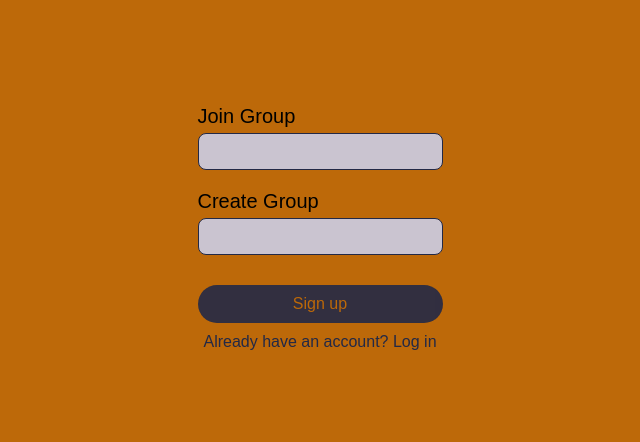
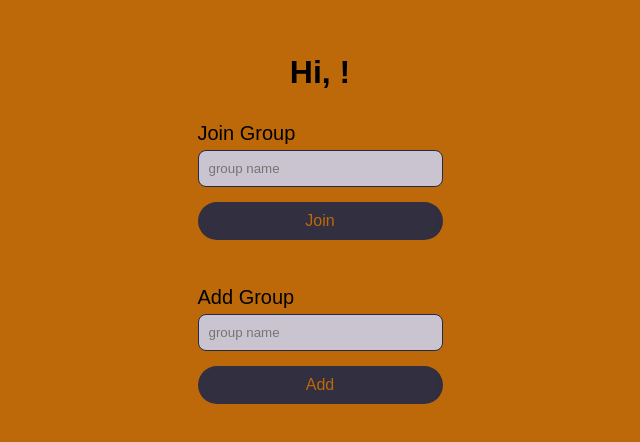
Before and after one commit to TeamCharizardRP/InnoVote, a React (Create React App) app in the folder client/: page /group in a window 1280 px wide. Shown: the part 172-614 px from the top of the page, without its empty margins (328-968 px from the left). Built offline with nearby package versions, Linux system fonts and the light colour scheme; sample sign-in values are in the browser's storage.

Commit message:
Group page and styling complete

```diff
--- a/client/src/App.jsx
+++ b/client/src/App.jsx
@@ -2,6 +2,7 @@ import { BrowserRouter, Routes, Route, Navigate } from 'react-router-dom';
 import LoginPage from './features/auth/LoginPage.jsx';
 import SignupPage from './features/auth/SignupPage.jsx';
 import GroupPage from './features/group/GroupPage.jsx';
+import IdeaPage from './features/group/GroupPage.jsx';
 import ProtectedRoute from './features/auth/ProtectedRoute.jsx';
 
 import './styles/styles.scss';
@@ -20,6 +21,14 @@ const App = () => {
             </ProtectedRoute>
           }
         />
+        <Route
+          path='/idea'
+          element={
+            <ProtectedRoute>
+              <IdeaPage />
+            </ProtectedRoute>
+          }
+        />
         <Route path='/' element={<Navigate replace to='/login' />} />
       </Routes>
     </BrowserRouter>
--- a/client/src/features/auth/LoginPage.jsx
+++ b/client/src/features/auth/LoginPage.jsx
@@ -1,15 +1,7 @@
 import React, { useState } from 'react';
 import { useNavigate, Link } from 'react-router-dom';
 import { useSelector, useDispatch } from 'react-redux';
-import {
-  setUsername,
-  setUserId,
-  clearCreds,
-  setError,
-  clearError,
-  setToken,
-  clearToken,
-} from './authSlice.js';
+import { setUsername, setUserId, setError, clearError, setToken } from './authSlice.js';
 
 const LoginPage = () => {
   const navigate = useNavigate();
@@ -39,6 +31,8 @@ const LoginPage = () => {
         dispatch(setToken(data.token));
 
         navigate('/group');
+      } else {
+        dispatch(setError(data));
       }
     } catch (err) {
       dispatch(setError('Error logging in'));
@@ -49,8 +43,9 @@ const LoginPage = () => {
     <div className='login'>
       <h1 className='title'>InnoVote</h1>
       <h3 className='title'>Log in with your username and password</h3>
+      <h3 className='title'>Log in</h3>
       <form onSubmit={handleSignup}>
-        {error && <div className='error-message'>Error message here</div>}
+        {error && <div className='error-message'>{error}</div>}
         <div className='input-field'>
           <label htmlFor='username'>Username</label>
           <input
--- a/client/src/features/auth/SignupPage.jsx
+++ b/client/src/features/auth/SignupPage.jsx
@@ -30,7 +30,7 @@ const SignupPage = () => {
       if (response.ok && data) {
         navigate('/login');
       } else {
-        dispatch(setError('Username already exists'));
+        dispatch(setError(data));
       }
     } catch (err) {
       dispatch(setError('Error signing up'));
@@ -41,6 +41,7 @@ const SignupPage = () => {
     <div className='login'>
       <h1 className='title'>InnoVote</h1>
       <h3 className='title'>Sign up with your username and password</h3>
+      <h3 className='title'>Sign up</h3>
       <form onSubmit={handleSignup}>
         {error && <div className='error-message'>{error}</div>}
         <div className='input-field'>
--- a/client/src/features/group/GroupPage.jsx
+++ b/client/src/features/group/GroupPage.jsx
@@ -1,62 +1,60 @@
 import React, { useState } from 'react';
 import { useNavigate, Link } from 'react-router-dom';
 import { useSelector, useDispatch } from 'react-redux';
-import {
-  setUsername,
-  clearCreds,
-  setError,
-  clearError,
-  setToken,
-  clearToken,
-} from '../auth/authSlice.js';
+import { setUsername, setError, clearError } from '../auth/authSlice.js';
+import { addGroup } from '../group/groupSlice.js';
 
 const GroupPage = () => {
   const navigate = useNavigate();
   const dispatch = useDispatch();
   const username = useSelector((state) => state.auth.username);
-  const [password, setPassword] = useState(''); // best practice would be to hash
   const error = useSelector((state) => state.auth.error);
+  const group = useSelector((state) => state.group.groups);
 
-  const handleSignup = async (e) => {
+  const handleJoin = async (e) => {
     e.preventDefault();
-    setPassword('');
     dispatch(clearError());
     try {
-      navigate('/login');
+      navigate(`/idea`);
+    } catch (err) {
+      dispatch(setError('Error logging in'));
+    }
+  };
+
+  const handleAdd = async (e) => {
+    e.preventDefault();
+    dispatch(clearError());
+    try {
+      navigate(`/idea`);
     } catch (err) {
       dispatch(setError('Error logging in'));
     }
   };
 
   return (
+    <div>
       <div className='login'>
-      <form onSubmit={handleSignup}>
-        {error && <div className='error-message'>{error}</div>}{' '}
+        <h1 className='title'>{`Hi, ${username}!`}</h1>
+        <form onSubmit={handleJoin}>
+          {error && <div className='error-message'>{error}</div>}
           <div className='input-field'>
-          <label htmlFor='username'>Join Group</label>
-          <input
-            type='text'
-            id='username'
-            value={username}
-            onChange={(e) => dispatch(setUsername(e.target.value))}
-            required
-          />
-        </div>
-        <div className='input-field'>
-          <label htmlFor='password'>Create Group</label>
-          <input
-            type='password'
-            id='password'
-            value={password}
-            onChange={(e) => setPassword(e.target.value)}
-            required
-          />
+            <label htmlFor='group code'>Join Group</label>
+            <input type='text' id='username' placeholder='group name' required />
           </div>
           <div className='action-buttons'>
-          <button type='submit'>Sign up</button>
-          <Link to='/login'>Already have an account? Log in</Link>
+            <button type='submit'>Join</button>
           </div>
         </form>
+        <form onSubmit={handleAdd}>
+          <div className='input-field'>
+            <label htmlFor='group code'>Add Group</label>
+            <input type='text' id='username' placeholder='group name' required />
+          </div>
+          <div className='action-buttons'>
+            <button type='submit'>Add</button>
+          </div>
+        </form>
+      </div>
     </div>
   );
 };
--- a/client/src/features/group/groupSlice.js
+++ b/client/src/features/group/groupSlice.js
@@ -1,7 +1,7 @@
 import { createSlice } from '@reduxjs/toolkit';
 
 const initialState = {
-  groups: [],
+  groups: {},
 };
 
 const groupSlice = createSlice({
@@ -9,7 +9,7 @@ const groupSlice = createSlice({
   initialState,
   reducers: {
     addGroup: (state, action) => {
-      state.groups.push(action.payload);
+      state.groups[action.payload] = [];
     },
   },
 });
--- a/client/src/styles/styles.scss
+++ b/client/src/styles/styles.scss
@@ -11,8 +11,8 @@ body {
 
 .login {
   background-color: $green;
-  height: 100vh; // Full viewport height
-  width: 100vw; // Full viewport width
+  height: 100vh;
+  width: 100vw;
   display: flex;
   justify-content: center;
   align-items: center;
@@ -24,14 +24,14 @@ body {
     width: 245px;
 
     .error-message {
-      color: red;
+      color: rgb(67, 57, 255);
       font-weight: bold;
       margin-bottom: 10px;
       text-align: center;
     }
 
     .input-field {
-      margin-bottom: 20px;
+      margin-bottom: 5px;
 
       label {
         display: block;
```
Also changed, not shown: client/src/features/ideas/IdeaPage.jsx (added, +31 -0 lines). Lines whose indentation alone changed are shown as unchanged.
